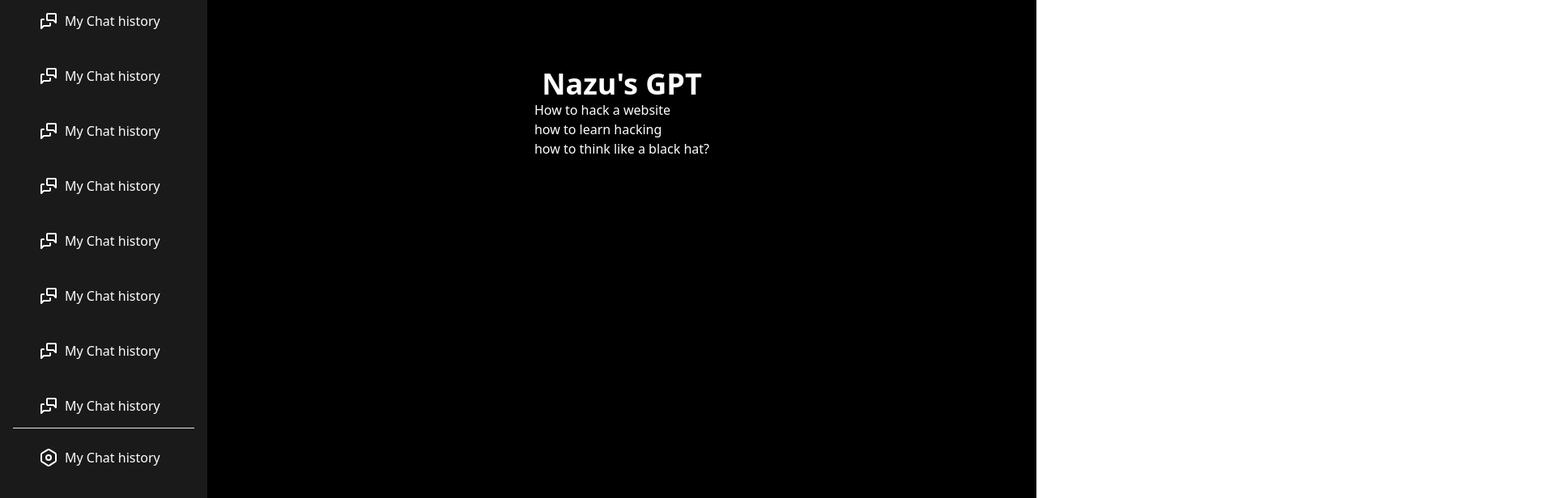
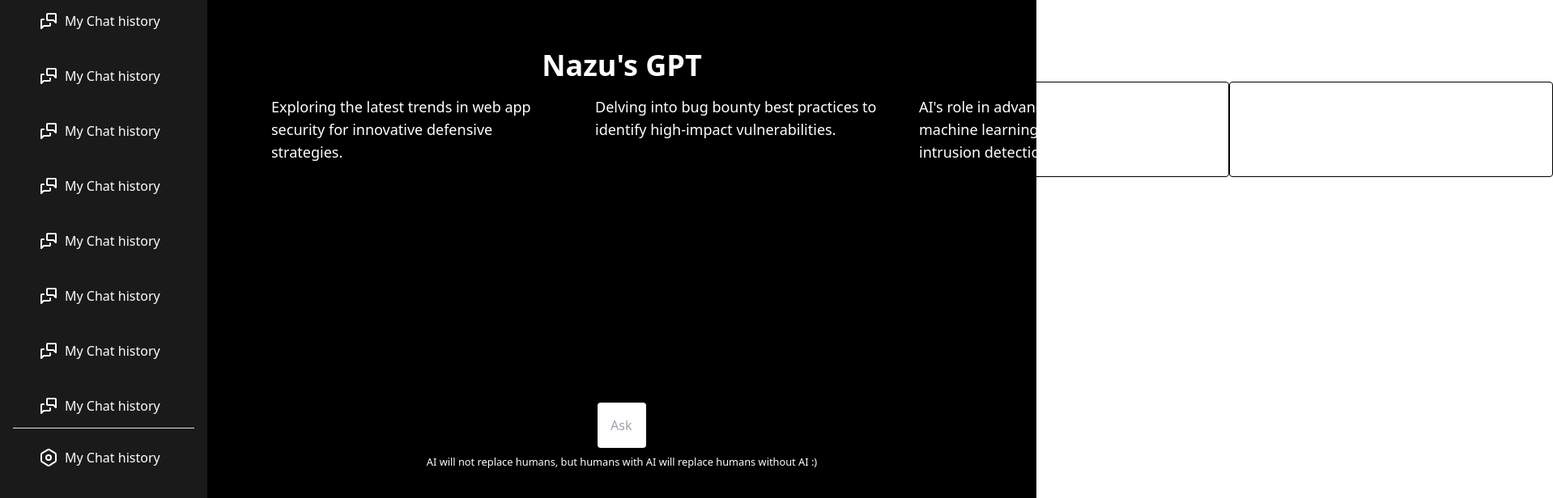
Before and after one commit to mrnazu/chatGPT, a React (Create React App) app in the folder front-end/: page / in a window 1280 px wide. Shown: the part 180-796 px from the top of the page at 81% size, 1918 px wide, since content can reach past the window. Built offline with nearby package versions, Linux system fonts and the light colour scheme; the HTML template or start-up script is replaced by a standard one.

Commit message:
chapt input, home page

```diff
--- a/front-end/src/chat/index.js
+++ b/front-end/src/chat/index.js
@@ -1,9 +1,12 @@
 import React from "react";
 
 const Chat = () => {
-  const sample = ["How to hack a website",
-  "how to learn hacking",
-  "how to think like a black hat?"]
+  const sample = [
+  "Exploring the latest trends in web app security for innovative defensive strategies.",
+  "Delving into bug bounty best practices to identify high-impact vulnerabilities.",
+  "AI's role in advancing cybersecurity: machine learning, threat modeling, and intrusion detection.",
+  "Blockchain security's latest innovations: decentralized apps, smart contracts, and emerging safeguards."
+];
   return (
     <div className="h-screen w-screen flex bg-[black]">
       <div className="w-[20%] h-screen bg-[#1b1a1a] text-white p-4">
@@ -55,15 +58,23 @@ const Chat = () => {
       <div className="w-[80%]">
       <div className="h-[80%] flex flex-col justify-center items-center text-white">
       <div className="text-4xl font-bold">Nazu's GPT</div>
-      <div>
+      <div className="flex flex-warp justify-around max-w-[900px]">
       {
         sample.map((item,index) => {
           return (
-            <div>{item}</div>
+            <div className="text-lg font-light p-4 border border-black rounded min-w-[400px]">{item}</div>
             )
         })
       }
       </div>
+      </div>
+      <div className="h-[20%]">
+
+      <div className="flex flex-col items-center text-black justify-center h-full w-full">
+      <input tpye="text" className="w-[60px] rounded p-4" placeholder='Ask anything text-black'/>
+      <small className="text-white mt-2">AI will not replace humans, but humans with AI will replace humans without AI :)</small>
+      </div>
+
       </div>
       </div>
     </div>
```
